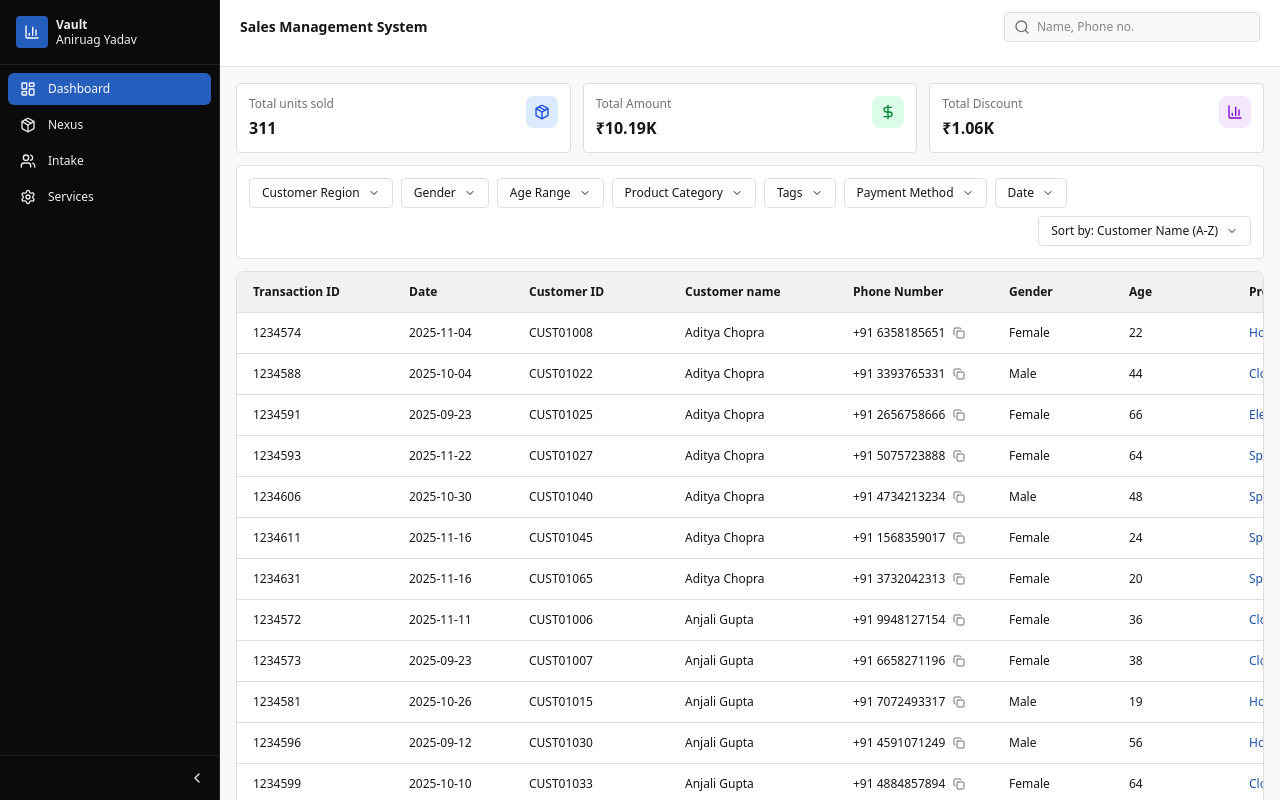
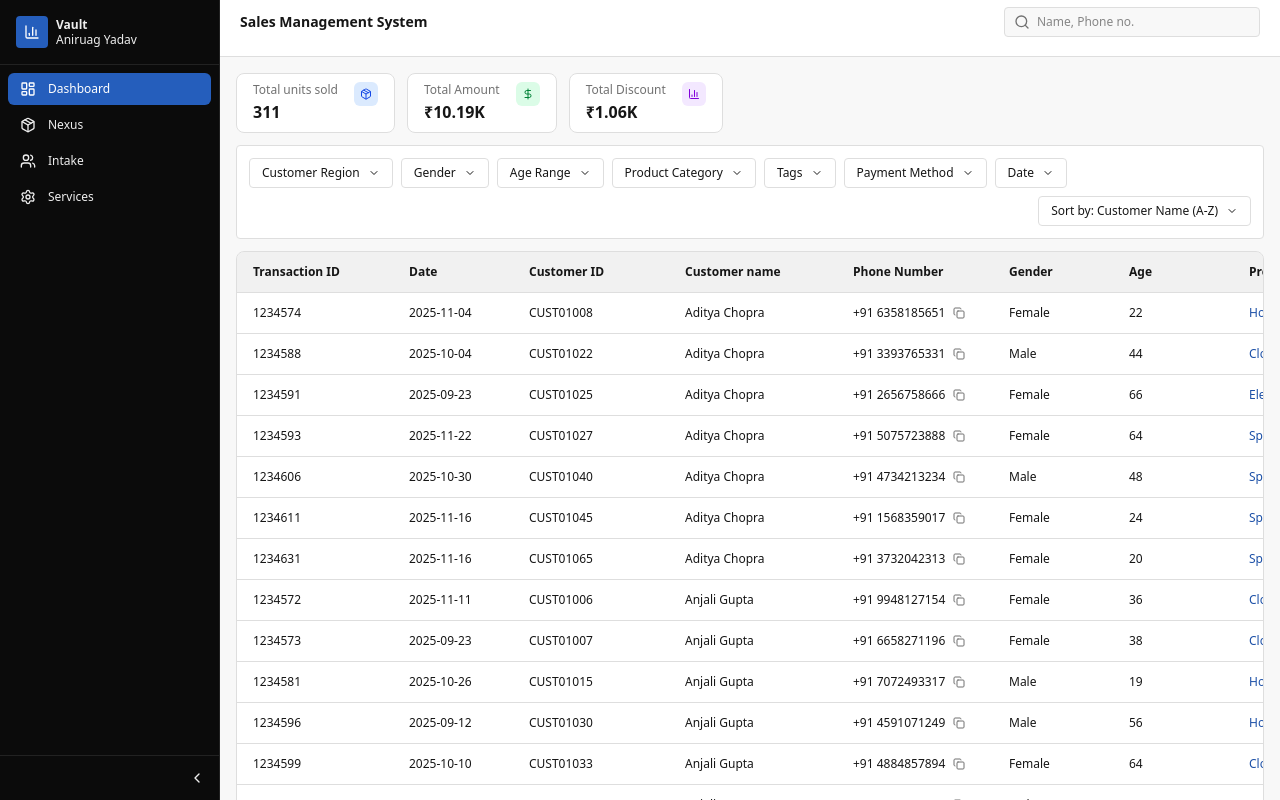
Before and after one commit to inevitable-ank/RetailService, a Next.js app: page / in a window 1280 px wide. Built offline with nearby package versions, Linux system fonts and the light colour scheme.

Commit message:
fixed the cards

```diff
--- a/components/header.tsx
+++ b/components/header.tsx
@@ -9,8 +9,8 @@ interface HeaderProps {
 export function Header({ searchQuery, onSearchChange }: HeaderProps) {
   return (
     <header className="bg-card border-b border-border">
-      <div className="px-5 py-3">
-        <div className="flex items-center justify-between gap-4 mb-3">
+      <div className="px-5">
+        <div className="flex items-center justify-between gap-4 mb-3 min-h-[44px]">
           <h1 className="text-sm font-semibold">Sales Management System</h1>
           <div className="relative w-64">
             <Search className="absolute left-2.5 top-1/2 -translate-y-1/2 w-4 h-4 text-muted-foreground" />
--- a/components/stats-cards.tsx
+++ b/components/stats-cards.tsx
@@ -31,16 +31,19 @@ export function StatsCards({ stats }: StatsProps) {
   ]
 
   return (
-    <div className="grid grid-cols-3 gap-3">
+    <div className="flex flex-wrap gap-3">
       {cards.map((card, idx) => (
-        <div key={idx} className="bg-card border border-border rounded p-3">
-          <div className="flex items-start justify-between">
-            <div>
-              <p className="text-xs text-muted-foreground mb-1">{card.label}</p>
+        <div
+          key={idx}
+          className="bg-card border border-border rounded-lg py-2 px-4 min-w-[120px]"
+        >
+          <div className="flex items-start justify-between gap-4">
+            <div className="flex flex-col gap-0.5">
+              <p className="text-xs text-muted-foreground">{card.label}</p>
               <h3 className="text-base font-semibold">{card.value}</h3>
             </div>
-            <div className={`${card.color} p-2 rounded-lg flex-shrink-0`}>
-              <card.icon className="w-4 h-4" />
+            <div className={`${card.color} p-1.5 rounded-md flex-shrink-0`}>
+              <card.icon className="w-3 h-3" />
             </div>
           </div>
         </div>
--- a/components/transaction-table.tsx
+++ b/components/transaction-table.tsx
@@ -1,4 +1,7 @@
-import { Copy } from "lucide-react"
+"use client"
+
+import { useState } from "react"
+import { Copy, Check } from "lucide-react"
 
 interface Transaction {
   transactionId: string
@@ -49,8 +52,16 @@ export function TransactionTable({ data }: TransactionTableProps) {
     return value
   }
 
-  const copyToClipboard = (text: string) => {
-    navigator.clipboard.writeText(text)
+  const [copiedId, setCopiedId] = useState<string | null>(null)
+
+  const copyToClipboard = async (text: string, id: string) => {
+    try {
+      await navigator.clipboard.writeText(text)
+      setCopiedId(id)
+      setTimeout(() => setCopiedId(null), 1500) // Reset after 1.5s
+    } catch (err) {
+      console.error("Failed to copy:", err)
+    }
   }
 
   // Calculate total min width for the table
@@ -93,11 +104,15 @@ export function TransactionTable({ data }: TransactionTableProps) {
                         <span className="inline-flex items-center gap-2">
                           {row.phoneNumber}
                           <button
-                            onClick={() => copyToClipboard(row.phoneNumber)}
-                            className="text-muted-foreground hover:text-foreground transition-colors"
+                            onClick={() => copyToClipboard(row.phoneNumber, row.transactionId)}
+                            className="text-muted-foreground hover:text-primary transition-colors"
                             title="Copy phone number"
                           >
-                            <Copy className="w-3 h-3" />
+                            {copiedId === row.transactionId ? (
+                              <Check className="w-3 h-3 text-green-500" />
+                            ) : (
+                              <Copy className="w-3 h-3" />
+                            )}
                           </button>
                         </span>
                       ) : col.key === "productCategory" ? (
```
